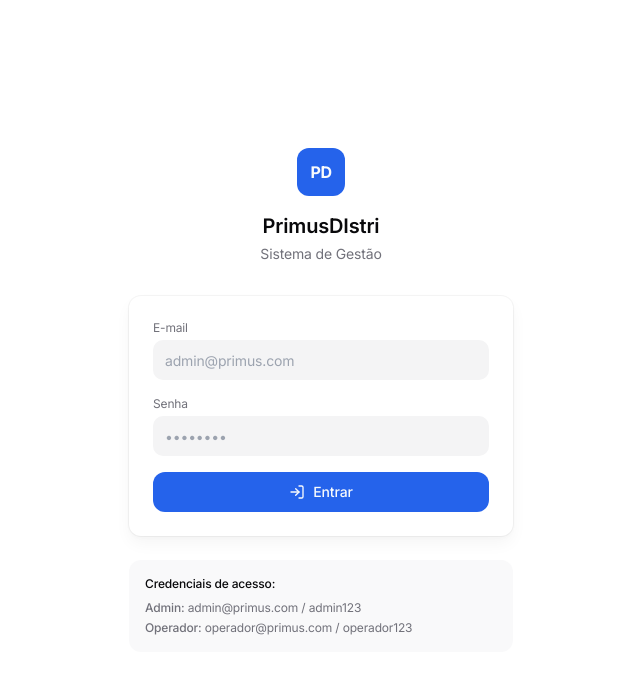
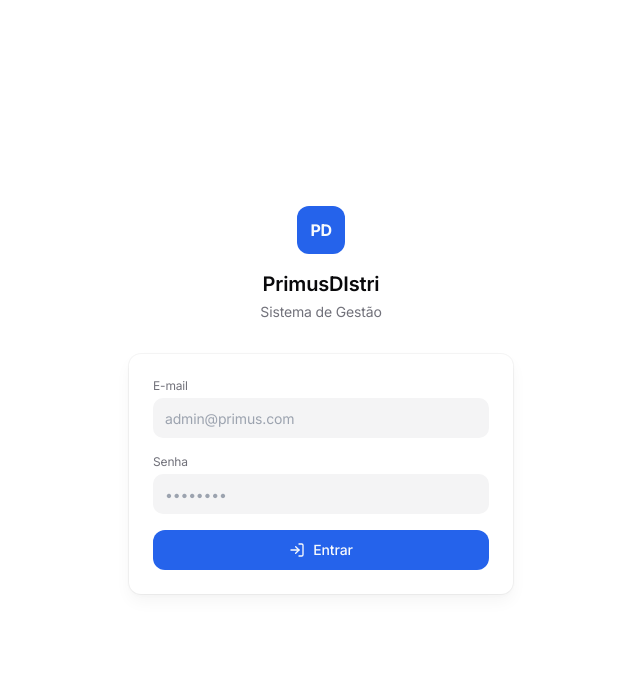
Before and after one commit to feateixeira/primus-saas, a React (Vite) app: page /login in a window 1280 px wide. Shown: the top 674 px of the page, without its empty margins (319-959 px from the left). Built offline with nearby package versions, Linux system fonts and the light colour scheme; no server answers; the HTML template or start-up script is replaced by a standard one.

Commit message:
atualizacao de rotina

```diff
--- a/src/pages/Login.tsx
+++ b/src/pages/Login.tsx
@@ -62,12 +62,6 @@ export default function Login() {
             {loading ? "Entrando..." : "Entrar"}
           </button>
         </form>
-
-        <div className="mt-6 bg-muted/50 rounded-lg p-4 text-xs text-muted-foreground space-y-1">
-          <p className="font-medium text-foreground text-xs mb-2">Credenciais de acesso:</p>
-          <p><span className="font-medium">Admin:</span> admin@primus.com / admin123</p>
-          <p><span className="font-medium">Operador:</span> operador@primus.com / operador123</p>
-        </div>
       </div>
     </div>
   );
```
